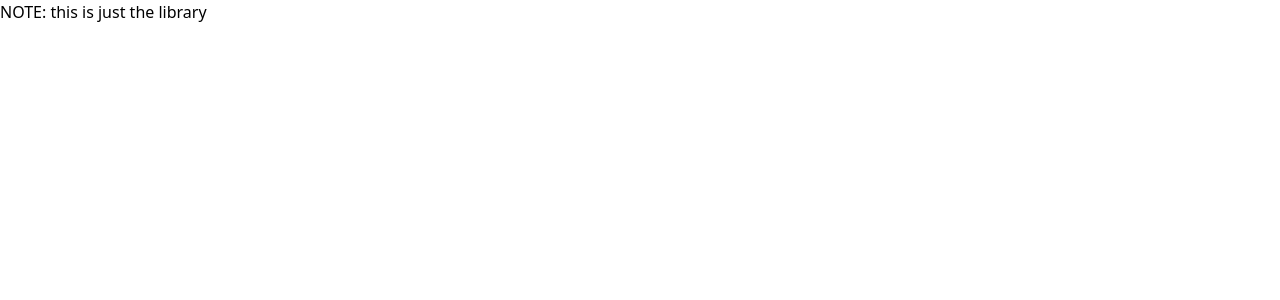
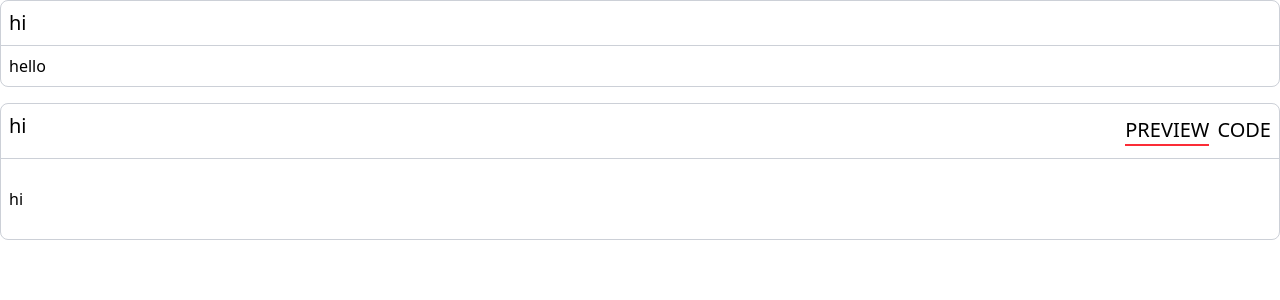
Before and after one commit to clarklindev/vite-lib, a React (Vite) app: page / in a window 1280 px wide. Shown: the top 300 px of the page. Built offline with nearby package versions, Linux system fonts and the light colour scheme.

Commit message:
CodeBlock remove positioning

```diff
--- a/lib/components/CodeBlock/index.tsx
+++ b/lib/components/CodeBlock/index.tsx
@@ -57,7 +57,7 @@ const CodeBlock = ({ children, showClipboardIcon = true }: CodeBlockProps) => {
 
     return (
         <div className="w-full min-h-10 relative">
-            <Button intent="icon" className="absolute top-3 right-3 p-2" onClick={handleClick}>
+            <Button intent="icon" className="absolute p-2" onClick={handleClick}>
                 <Icon size="M">{hasCopied ? <ClipboardCheckIcon stroke="white" /> : showClipboardIcon && <ClipboardIcon stroke="white" />}</Icon>
             </Button>
             {children}
--- a/lib/components/Select/index.tsx
+++ b/lib/components/Select/index.tsx
@@ -42,7 +42,7 @@ const SelectElement = (props: SelectElementProps) => {
 
                 box-border
                 m-0
-                w-full
+                w-fit
                 h-full
                 outline-none
                 cursor-pointer
--- a/src/main.tsx
+++ b/src/main.tsx
@@ -2,8 +2,21 @@ import { StrictMode } from 'react';
 import { createRoot } from 'react-dom/client';
 import './index.css';
 
+import { Card, TabbedCard } from 'lib/components';
+
 createRoot(document.getElementById('root')!).render(
     <StrictMode>
-        <>NOTE: this is just the library</>
+        <>
+            <Card>
+                <Card.Title>hi</Card.Title>
+                <Card.Content>hello</Card.Content>
+            </Card>
+            <TabbedCard componentName="hi">
+                <TabbedCard.Code>'hi'</TabbedCard.Code>
+                <TabbedCard.Preview>
+                    <>hi</>
+                </TabbedCard.Preview>
+            </TabbedCard>
+        </>
     </StrictMode>
 );
```
